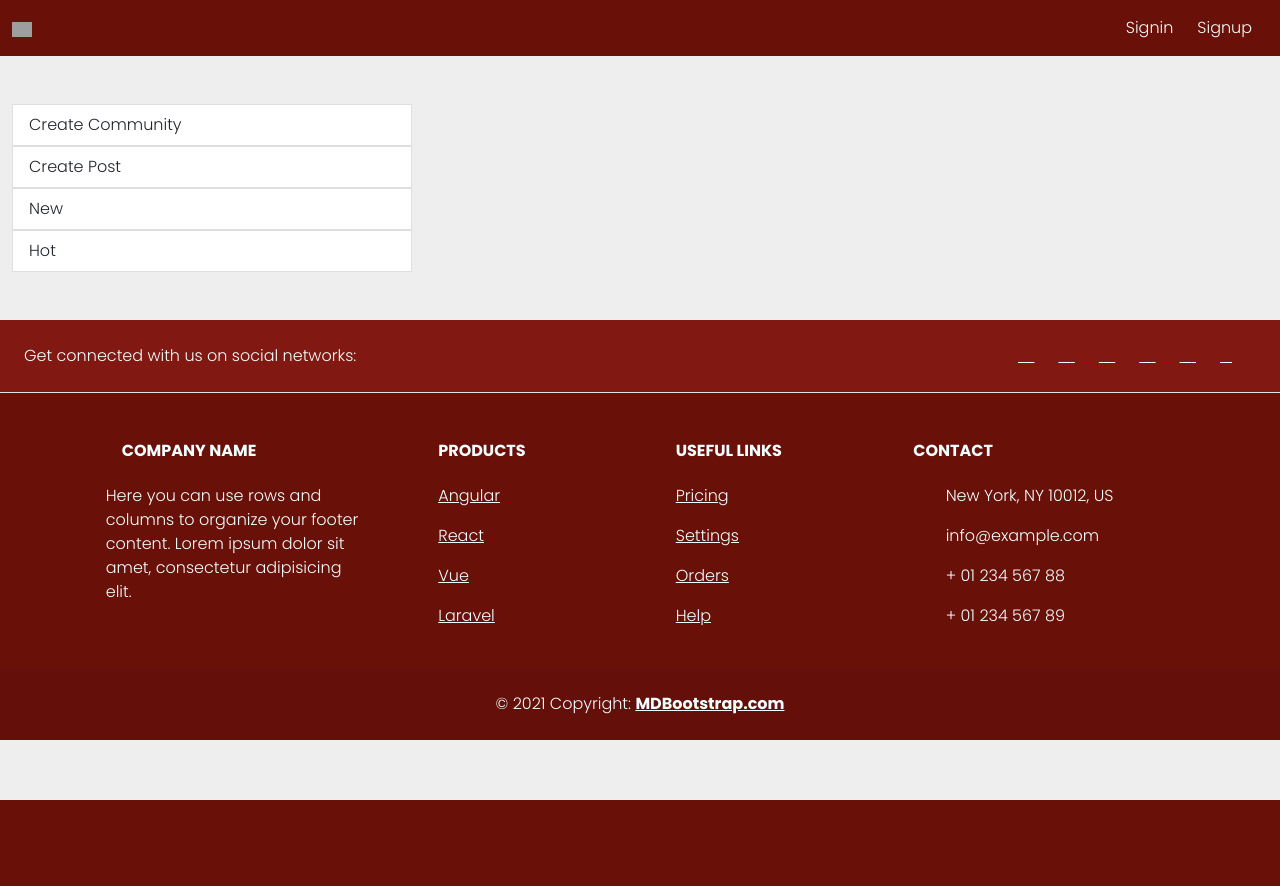
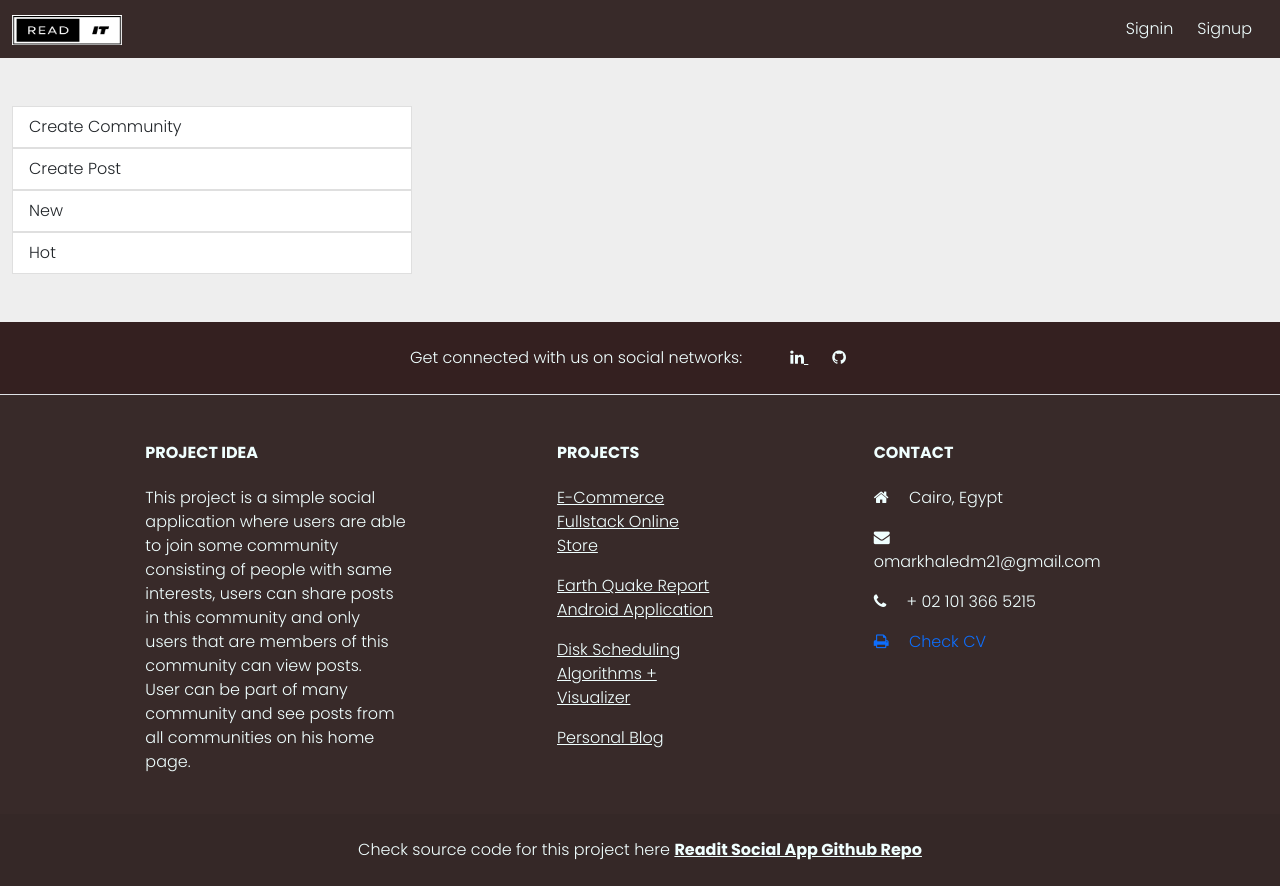
Before and after one commit to OmarKhaledm21/Readit-Social-App, a Django app: page /app/post/tag-filter/1/ in a window 1280 px wide. Before the commit the page ends 800 px from the top, so only its background shows below. Run offline with Django 4.2, Linux system fonts and the light colour scheme; data comes from the database, SQL or seed files in the repository; both versions use the stored data as it was after the commit; parts of the project's set-up code (start-up, migrations or seed data) failed here and were passed over; some libraries are stand-ins or nearby versions; grey boxes are pictures that could not be loaded.

Commit message:
last edits

```diff
--- a/app/post/templates/post/home.html
+++ b/app/post/templates/post/home.html
@@ -11,7 +11,7 @@ Home Page
 
 {% block body %}
 <div class="row">
-    <div class="col-3 mt-5 mb-5 ">
+    <div class="col-2 mt-5 mb-5 ">
         <div class="card" style="width: 25rem;">
 
             <ul class="list-group list-group-flush">
@@ -48,7 +48,9 @@ Home Page
                                 </div>
                                 <div class="d-flex flex-row mt-1 ellipsis mx-2 my-2"> <small class="mr-2">{{post.date}}</small></div>
                             </div>
-
+                            <div class="mx-4">
+                                <div class="d-flex flex-row mt-1 ellipsis mx-2 my-2"> <small class="mr-2">{{post.title}}</small></div>
+                            </div>
                             <div class="p-4">
                                 <p class="text-justify">{{post.content}}</p>
                             </div>
--- a/static/app.css
+++ b/static/app.css
@@ -1,14 +1,18 @@
 @import url("https://fonts.googleapis.com/css2?family=Poppins:wght@100;200;300;400;500;600;700;800&display=swap");body{background-color: #eee;font-family: "Poppins", sans-serif;font-weight: 300}.card{border:none}.ellipsis{color: #a09c9c}hr{color: #a09c9c;margin-top: 4px;margin-bottom: 8px}.muted-color{color: #a09c9c;font-size: 13px}.ellipsis i{margin-top: 3px;cursor: pointer}.icons i{font-size: 25px}.icons .fa-heart{color: red}.icons .fa-smile-o{color: yellow;font-size: 29px}.rounded-image{border-radius: 50%!important;display: flex;justify-content: center;align-items: center;height: 50px;width: 50px}.name{font-weight: 600}.comment-text{font-size: 12px}.status small{margin-right: 10px;color: blue}.form-control{border-radius: 26px}.comment-input{position: relative}.fonts{position: absolute;right: 13px;top:8px;color: #a09c9c}.form-control:focus{color: #495057;background-color: #fff;border-color: #8bbafe;outline: 0;box-shadow: none}
 
 .main_color{
-    background-color: #691009;
+    background-color: #382a29;
 }
 
 .sec_color{
-    background-color: #811811;
+    background-color: #342020;
     color: azure;
 }
 
 .main_text{
     color: azure;
 }
+
+.nav_btn:hover{
+    color: aqua;
+}
--- a/templates/base.html
+++ b/templates/base.html
@@ -37,17 +37,17 @@
             <div class="collapse navbar-collapse" id="navbarSupportedContent">
                 <!-- Navbar brand -->
                 <a class="navbar-brand mt-2 mt-lg-0" href="#">
-                    <img src="https://mdbcdn.b-cdn.net/img/logo/mdb-transaprent-noshadows.webp" height="15"
-                        alt="MDB Logo" loading="lazy" />
+                    <img src="{% static 'post/logo.png' %}" height="30px" width="110px"
+                        alt="" loading="lazy" />
                 </a>
                 <!-- Left links -->
                 <ul class="navbar-nav me-auto mb-2 mb-lg-0">
                     {% if logged_in %}
                         <li class="nav-item">
-                            <a class="nav-link main_text" href="{% url 'home' %}">Home</a>
+                            <a class="nav-link main_text nav_btn" href="{% url 'home' %}">Home</a>
                         </li>
                         <li class="nav-item">
-                            <a class="nav-link main_text" href="{% url 'join-community' %}">Join a community</a>
+                            <a class="nav-link main_text nav_btn" href="{% url 'join-community' %}">Join a community</a>
                         </li>
 
                     {% endif %}
@@ -63,21 +63,21 @@
                     {% if logged_in %}
 
                     <li class="nav-item">
-                        <a class="nav-link main_text" href="{% url 'remove-community' %}">My communities</a>
+                        <a class="nav-link main_text nav_btn" href="{% url 'remove-community' %}">My communities</a>
                     </li>
                     <li class="nav-item">
-                        <a class="nav-link main_text" href="{% url 'user-profile' user.id %}">My Profile</a>
+                        <a class="nav-link main_text nav_btn" href="{% url 'user-profile' user.id %}">My Profile</a>
                     </li>
                     <li class="nav-item">
-                        <a class="nav-link main_text mx-2" href="{% url 'signout' %}">Signout</a>
+                        <a class="nav-link main_text mx-2 nav_btn" href="{% url 'signout' %}">Signout</a>
                     </li>
 
                     {% else %}
                     <li class="nav-item">
-                        <a class="nav-link main_text" href="{% url 'signin' %}">Signin</a>
+                        <a class="nav-link main_text nav_btn" href="{% url 'signin' %}">Signin</a>
                     </li>
                     <li class="nav-item">
-                        <a class="nav-link main_text mx-2" href="{% url 'signup' %}">Signup</a>
+                        <a class="nav-link main_text mx-2 nav_btn" href="{% url 'signup' %}">Signup</a>
                     </li>
 
                     {% endif %}
@@ -115,7 +115,7 @@
     <!-- Footer -->
     <footer class="text-center text-lg-start text-muted main_color">
         <!-- Section: Social media -->
-        <section class="d-flex justify-content-center justify-content-lg-between p-4 border-bottom sec_color">
+        <section class="d-flex justify-content-center  p-4 border-bottom sec_color">
             <!-- Left -->
             <div class="me-5 d-none d-lg-block main_text">
                 <span>Get connected with us on social networks:</span>
@@ -124,23 +124,12 @@
 
             <!-- Right -->
             <div class="main_text">
-                <a href="" class="me-4 text-reset">
-                    <i class="fab fa-facebook-f"></i>
+
+                <a href="https://www.linkedin.com/in/omarkhaledm21/" class="me-4 text-reset">
+                    <i class="fa fa-linkedin"></i>
                 </a>
-                <a href="" class="me-4 text-reset">
-                    <i class="fab fa-twitter"></i>
-                </a>
-                <a href="" class="me-4 text-reset">
-                    <i class="fab fa-google"></i>
-                </a>
-                <a href="" class="me-4 text-reset">
-                    <i class="fab fa-instagram"></i>
-                </a>
-                <a href="" class="me-4 text-reset">
-                    <i class="fab fa-linkedin"></i>
-                </a>
-                <a href="" class="me-4 text-reset">
-                    <i class="fab fa-github"></i>
+                <a href="https://github.com/OmarKhaledm21" class="me-4 text-reset">
+                    <i class="fa fa-github"></i>
                 </a>
             </div>
             <!-- Right -->
@@ -156,11 +145,13 @@
                     <div class="col-md-3 col-lg-4 col-xl-3 mx-auto mb-4">
                         <!-- Content -->
                         <h6 class="text-uppercase fw-bold mb-4">
-                            <i class="fas fa-gem me-3"></i>Company name
+                            Project Idea
                         </h6>
                         <p>
-                            Here you can use rows and columns to organize your footer content. Lorem ipsum
-                            dolor sit amet, consectetur adipisicing elit.
+                            This project is a simple social application where users are able to join some
+                            community consisting of people with same interests, users can share posts in this community and only users
+                            that are members of this community can view posts.<br>
+                            User can be part of many community and see posts from all communities on his home page.
                         </p>
                     </div>
                     <!-- Grid column -->
@@ -169,55 +160,42 @@
                     <div class="col-md-2 col-lg-2 col-xl-2 mx-auto mb-4">
                         <!-- Links -->
                         <h6 class="text-uppercase fw-bold mb-4">
-                            Products
+                            Projects
                         </h6>
                         <p>
-                            <a href="#!" class="text-reset">Angular</a>
+                            <a href="https://github.com/OmarKhaledm21/E-Commerce-Website-Fullstack-project" class="text-reset">
+                                E-Commerce Fullstack Online Store
+                            </a>
                         </p>
                         <p>
-                            <a href="#!" class="text-reset">React</a>
+                            <a href="https://github.com/OmarKhaledm21/EarthQuakeReport_AndroidNative-API-JSON" class="text-reset">
+                                Earth Quake Report Android Application</a>
                         </p>
                         <p>
-                            <a href="#!" class="text-reset">Vue</a>
+                            <a href="https://github.com/OmarKhaledm21/Disk-Scheduling-Algorithms" class="text-reset">Disk Scheduling Algorithms + Visualizer</a>
                         </p>
                         <p>
-                            <a href="#!" class="text-reset">Laravel</a>
+                            <a href="https://github.com/OmarKhaledm21/Blog-Project-Python-Django-" class="text-reset">Personal Blog</a>
                         </p>
                     </div>
                     <!-- Grid column -->
 
-                    <!-- Grid column -->
-                    <div class="col-md-3 col-lg-2 col-xl-2 mx-auto mb-4">
-                        <!-- Links -->
-                        <h6 class="text-uppercase fw-bold mb-4">
-                            Useful links
-                        </h6>
-                        <p>
-                            <a href="#!" class="text-reset">Pricing</a>
-                        </p>
-                        <p>
-                            <a href="#!" class="text-reset">Settings</a>
-                        </p>
-                        <p>
-                            <a href="#!" class="text-reset">Orders</a>
-                        </p>
-                        <p>
-                            <a href="#!" class="text-reset">Help</a>
-                        </p>
-                    </div>
-                    <!-- Grid column -->
+
 
                     <!-- Grid column -->
                     <div class="col-md-4 col-lg-3 col-xl-3 mx-auto mb-md-0 mb-4">
                         <!-- Links -->
                         <h6 class="text-uppercase fw-bold mb-4">Contact</h6>
-                        <p><i class="fas fa-home me-3"></i> New York, NY 10012, US</p>
+                        <p><i class="fa fa-home me-3"></i> Cairo, Egypt</p>
                         <p>
-                            <i class="fas fa-envelope me-3"></i>
-                            info@example.com
+                            <i class="fa fa-envelope me-3"></i>
+                            omarkhaledm21@gmail.com
                         </p>
-                        <p><i class="fas fa-phone me-3"></i> + 01 234 567 88</p>
-                        <p><i class="fas fa-print me-3"></i> + 01 234 567 89</p>
+                        <p><i class="fa fa-phone me-3"></i> + 02 101 366 5215</p>
+                        <a href="https://drive.google.com/file/d/1_8ALxjB290GBuU9Pj2X9sRTyiaBVRonG/view?usp=sharing" style="text-decoration:none;">
+                            <p><i class="fa fa-print me-3"></i> Check CV</p>
+
+                        </a>
                     </div>
                     <!-- Grid column -->
                 </div>
@@ -228,8 +206,8 @@
 
         <!-- Copyright -->
         <div class="text-center p-4 main_text" style="background-color: rgba(0, 0, 0, 0.05);">
-            © 2021 Copyright:
-            <a class="text-reset fw-bold" href="https://mdbootstrap.com/">MDBootstrap.com</a>
+            Check source code for this project here
+            <a class="text-reset fw-bold" href="https://github.com/OmarKhaledm21/Readit-Social-App">Readit Social App Github Repo</a>
         </div>
         <!-- Copyright -->
     </footer>
```
Also changed, not shown: app/post/static/post/logo.png (added), db.sqlite3.
